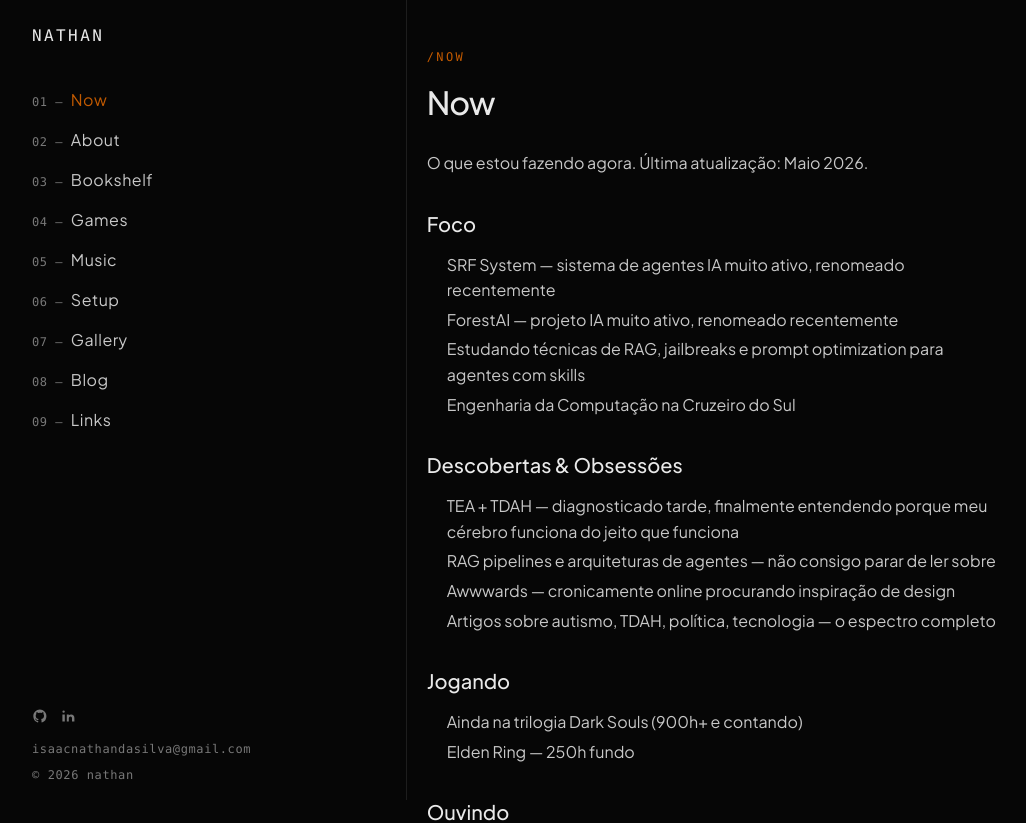
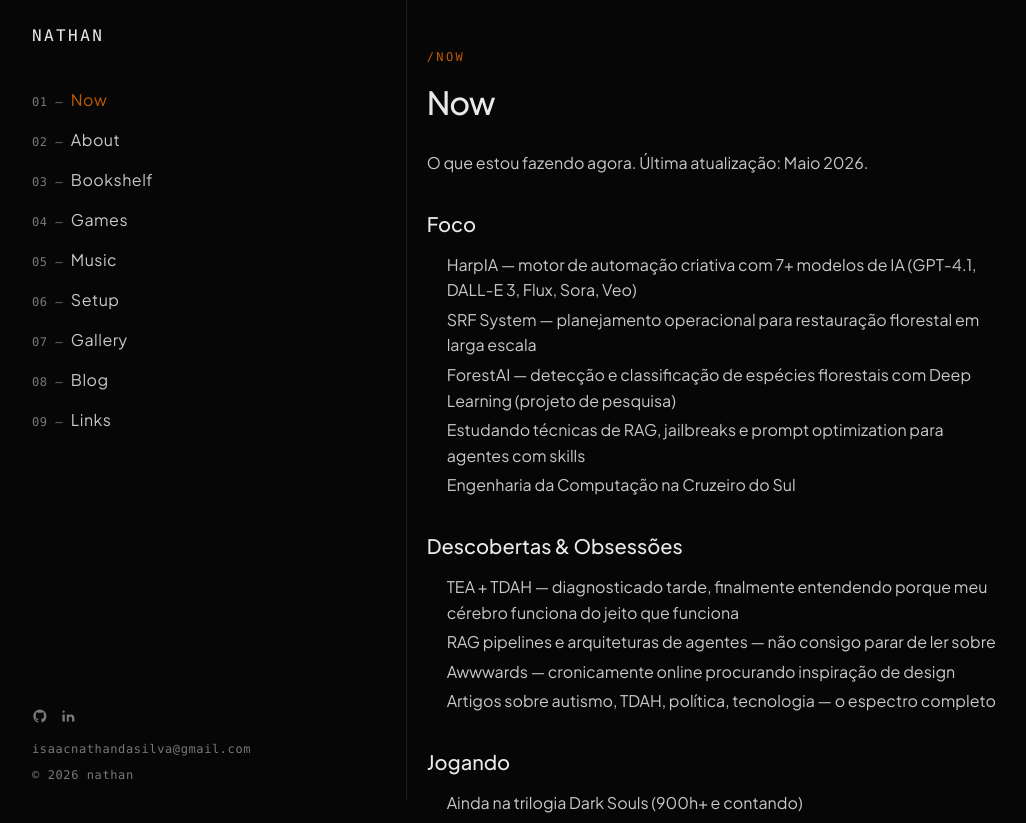
Before and after one commit to xAngryBadger/nathan, a React (Vite) app: page /nathan/now in a window 1280 px wide. Shown: the top 823 px of the page, without its empty margins (12-1038 px from the left). Built offline with nearby package versions, Linux system fonts and the light colour scheme.

Commit message:
Update About and Now with correct project names: HarpIA, SRF System, ForestAI (all active, not renamed)

```diff
--- a/src/pages/Now.tsx
+++ b/src/pages/Now.tsx
@@ -8,13 +8,14 @@ export default function Now() {
         O que estou fazendo agora. Última atualização: Maio 2026.
       </p>
       <div className="prose" style={{ maxWidth: "36rem" }}>
-        <h2>Foco</h2>
-        <ul>
-          <li>SRF System — sistema de agentes IA muito ativo, renomeado recentemente</li>
-          <li>ForestAI — projeto IA muito ativo, renomeado recentemente</li>
-          <li>Estudando técnicas de RAG, jailbreaks e prompt optimization para agentes com skills</li>
-          <li>Engenharia da Computação na Cruzeiro do Sul</li>
-        </ul>
+<h2>Foco</h2>
+<ul>
+  <li>HarpIA — motor de automação criativa com 7+ modelos de IA (GPT-4.1, DALL-E 3, Flux, Sora, Veo)</li>
+  <li>SRF System — planejamento operacional para restauração florestal em larga escala</li>
+  <li>ForestAI — detecção e classificação de espécies florestais com Deep Learning (projeto de pesquisa)</li>
+  <li>Estudando técnicas de RAG, jailbreaks e prompt optimization para agentes com skills</li>
+  <li>Engenharia da Computação na Cruzeiro do Sul</li>
+</ul>
         <h2>Descobertas &amp; Obsessões</h2>
         <ul>
           <li>TEA + TDAH — diagnosticado tarde, finalmente entendendo porque meu cérebro funciona do jeito que funciona</li>
```
